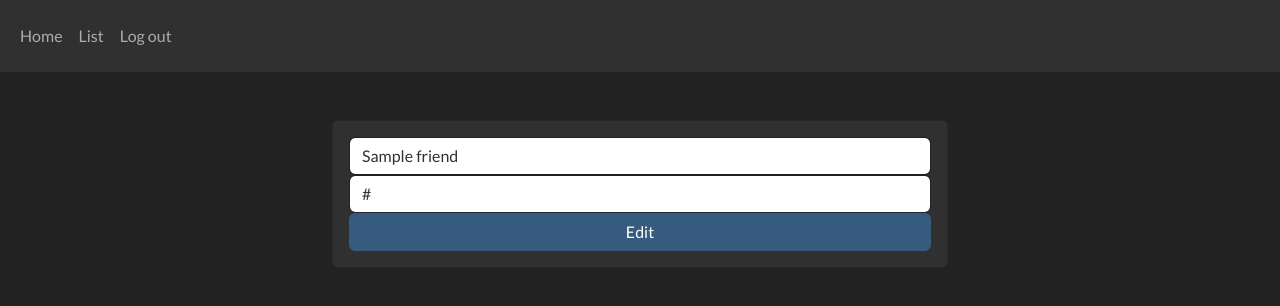
After one commit to Caresle-Archive/flask-crud, a Flask app: template templates/edit_form.html in a window 1280 px wide. The commit adds this page. Shown: the top 306 px of the page. Run offline with Flask 2, Linux system fonts and the light colour scheme; the template is opened without the code that fills it: most values are stand-ins (such as "Sample title", 1, 10 or a date in 2020); some libraries are stand-ins or nearby versions.

Commit message:
Add delete & edit friends data

```diff
--- a/app.py
+++ b/app.py
@@ -1,6 +1,7 @@
 from flask import Flask, render_template, request, make_response
 from werkzeug.utils import redirect
 from pymongo import MongoClient
+from bson import ObjectId
 
 client = MongoClient()
 db = client["flask-crud"]
@@ -31,6 +32,43 @@ def get_list():
 			"list.html", friends=friends, username=username
 			)
 	return render_template("list.html", username=username)
+
+
+@app.route("/list/edit/<id>", methods=["GET"])
+def edit_friend(id):
+	friend_list = db.friend_list
+	friend = dict(friend_list.find_one({"_id": ObjectId(id)}))
+
+	return render_template("/edit_form.html", friend=friend)
+
+
+@app.route("/list/edit/<id>", methods=["POST"])
+def update_friend(id):
+	friend_list = db.friend_list
+	friend_name = request.form["friendName"]
+	social_link = request.form["socialLink"]
+
+	if not friend_name == '' and not social_link == '':
+		friend_list.find_one_and_update({"_id": ObjectId(id)}, {"$set": {
+			"friend_name": friend_name,
+			"social_link": social_link
+		}})
+	elif not friend_name == '' and social_link == '':
+		friend_list.find_one_and_update({"_id": ObjectId(id)}, {"$set":{
+			"friend_name": friend_name
+		}})
+	elif not social_link == '' and friend_name == '':
+		friend_list.find_one_and_update({"_id": ObjectId(id)}, {"$set":{
+			"social_link": social_link
+		}})
+	return redirect("/list")
+
+
+@app.route("/list/delete/<id>", methods=["POST"])
+def delete_friend(id):
+	friend_list = db.friend_list
+	friend_list.find_one_and_delete({"_id": ObjectId(id)})
+	return redirect("/list")
 
 
 @app.route("/list", methods=["POST"])
--- /dev/null
+++ b/templates/edit_form.html
@@ -0,0 +1,16 @@
+{% extends "layout.html" %}
+{% block body %}
+	<div class="container col-md-6 mt-5">
+		<form action="/list/edit/{{friend._id}}" method="post" class="card">
+			<div class="card-body d-flex flex-column">
+				<input type="text" name="friendName" id="friendName"
+				class="form-control" value="{{friend.friend_name}}"
+				/>
+				<input type="url" name="socialLink" id="socialLink"
+				class="form-control" value="{{friend.social_link}}"
+				/>
+				<button class="btn btn-primary" type="submit">Edit</button>
+			</div>
+		</form>
+	</div>
+{% endblock %}
--- a/templates/layout.html
+++ b/templates/layout.html
@@ -39,5 +39,6 @@
 		{% endblock %}
 	</main>
 	<script src="https://cdn.jsdelivr.net/npm/bootstrap@5.1.3/dist/js/bootstrap.bundle.min.js" integrity="sha384-ka7Sk0Gln4gmtz2MlQnikT1wXgYsOg+OMhuP+IlRH9sENBO0LRn5q+8nbTov4+1p" crossorigin="anonymous"></script>
+	<!-- <script src="{{url_for('static', filename='app.js')}}"></script> -->
 </body>
 </html>
```
Also changed, not shown: templates/list.html (+15 -0 lines), templates/signup.html (+12 -26 lines).
